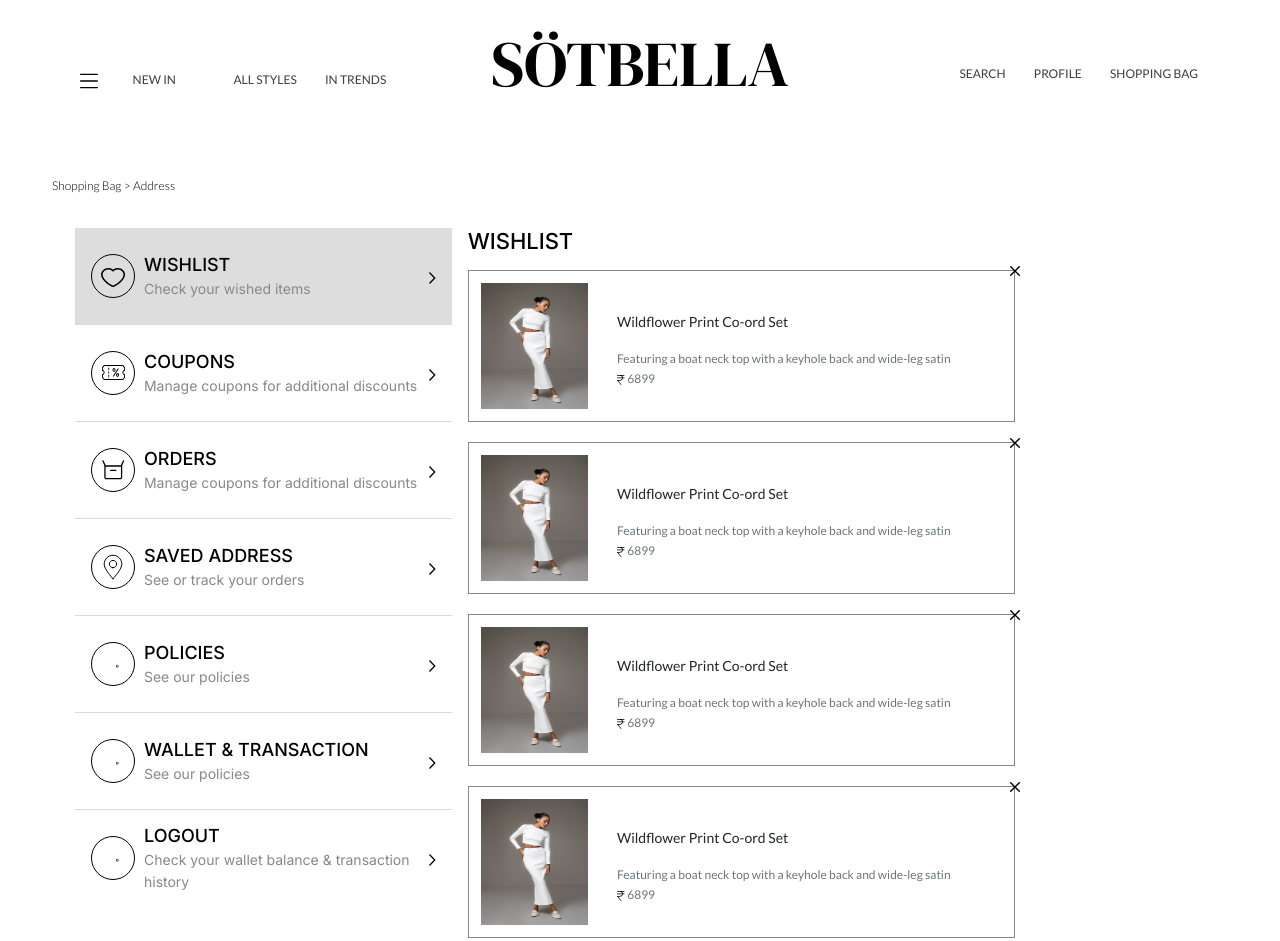
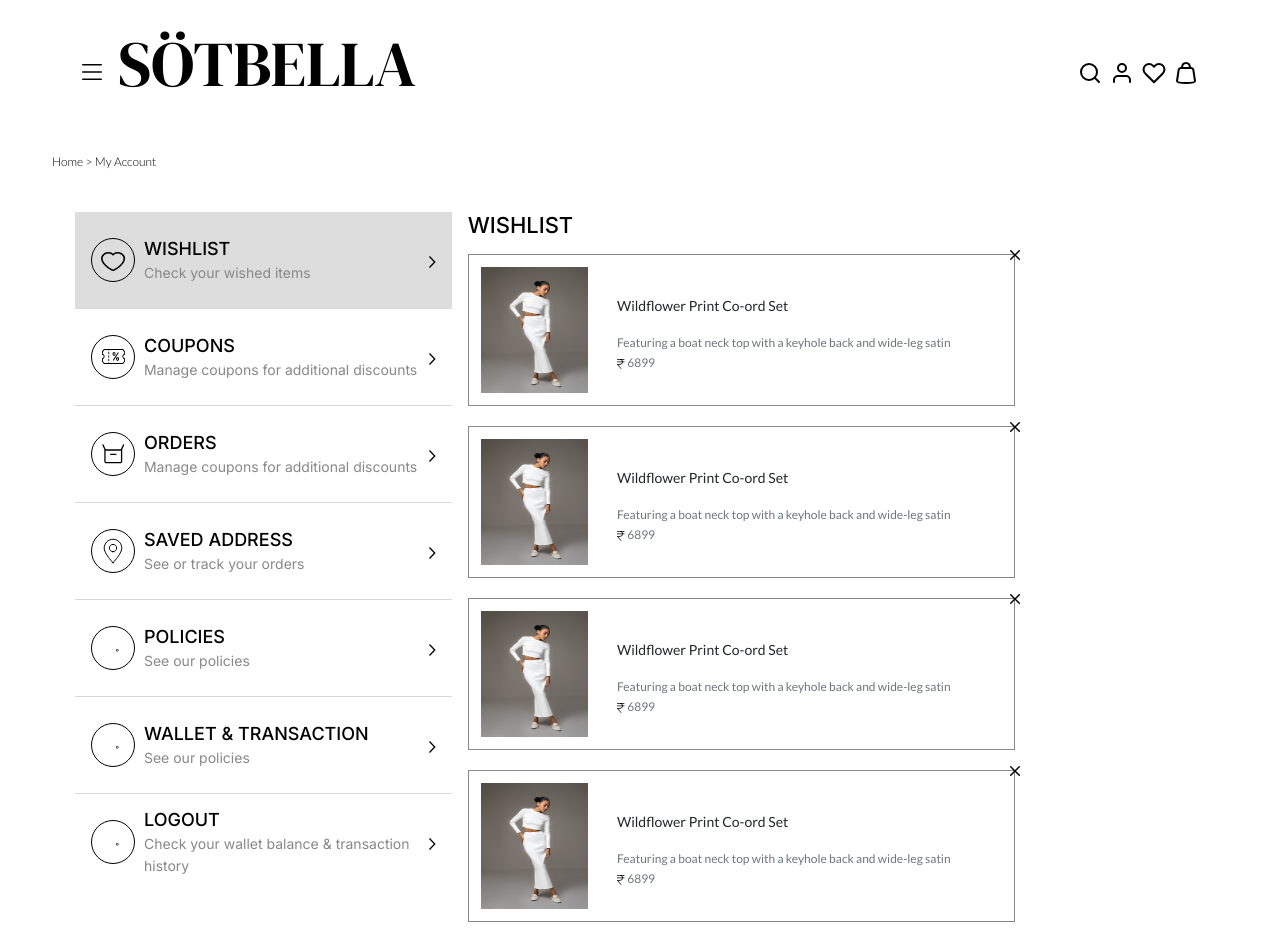
Before and after one commit to DMKuldeep/myaccount, a plain HTML site: page index.html in a window 1280 px wide. Shown: the top 941 px of the page. Drawn offline with nearby package versions, Linux system fonts and the light colour scheme; a script that the page names is missing; a web font is replaced by a local one.

Commit message:
header updated

```diff
--- a/index.html
+++ b/index.html
@@ -288,7 +288,7 @@
     integrity="sha512-bPs7Ae6pVvhOSiIcyUClR7/q2OAsRiovw4vAkX+zJbw3ShAeeqezq50RIIcIURq7Oa20rW2n2q+fyXBNcU9lrw=="
     crossorigin="anonymous" referrerpolicy="no-referrer"></script>
 
-  <title>AddressPage</title>
+  <title>Account Page</title>
 </head>
 
 
@@ -297,40 +297,58 @@
   <div>
     <div class="content">
       <div class="container">
-        <div class="row text-center align-items-center">
-          <div class="col-md-4 first-col d-flex flex-column align-items-center font">
-            <ul class="list-inline m-0 mt-3">
-              <li class="list-inline-item">
-                <img src="./assets/images/toggleblack.svg" class="lens" alt="lens image" />
-              </li>
-              <li class="list-inline-item">
-                NEW IN
-                <img src="./assets/images/downarrow.svg" alt="downarrow" class="downarrow" />
-              </li>
-              <li class="list-inline-item">ALL STYLES</li>
-              <li class="list-inline-item">
-                IN TRENDS
-                <img src="./assets/images/downarrow.svg" alt="downarrow" class="downarrow" />
-              </li>
-            </ul>
+        <!-- First Row: Fixed Icon and SÖTBELLA -->
+        <div class="row align-items-center headertop">
+          <div class="col-md-6 d-flex align-items-center ">
+            <img src="./assets/images/toggleblack.svg" alt="Toggle" class="toggle-icon">
+            <a href="https://dmkuldeep.github.io/homepage1/" alt="Homepage" style="
+            text-decoration: none;
+        " ><p class="SÖTBELLA">SÖTBELLA</p></a>
           </div>
-
-          <div class="col-md-4 text-center align-items-center">
-            <p class="SÖTBELLA">SÖTBELLA</p>
-          </div>
-          <div class="col-md-4 d-flex justify-content-end align-items-center font">
-            <ul class="list-inline mt-3">
-              <li class="list-inline-item">SEARCH</li>
-              <li class="list-inline-item">PROFILE</li>
-              <li class="list-inline-item">SHOPPING BAG</li>
-            </ul>
+          <div class="col-md-6 d-flex justify-content-end gap-2">
+            <a href="#" class="text-reset">
+              <svg xmlns="http://www.w3.org/2000/svg" width="24" height="24" fill="none" stroke="currentColor"
+                stroke-width="2" stroke-linecap="round" stroke-linejoin="round" class="feather feather-search">
+                <circle cx="11" cy="11" r="8"></circle>
+                <line x1="21" y1="21" x2="16.65" y2="16.65"></line>
+              </svg>
+            </a>
+            <a href="https://dmkuldeep.github.io/myaccount/" class="text-reset">
+              <svg xmlns="http://www.w3.org/2000/svg" width="24" height="24" fill="none" stroke="currentColor"
+                stroke-width="2" stroke-linecap="round" stroke-linejoin="round" class="feather feather-user">
+                <circle cx="12" cy="7" r="4"></circle>
+                <path d="M20 21v-2a4 4 0 0 0-4-4H8a4 4 0 0 0-4 4v2"></path>
+              </svg>
+            </a>
+            <a href="https://dmkuldeep.github.io/fcollection/" class="text-reset">
+              <svg xmlns="http://www.w3.org/2000/svg" width="24" height="24" fill="none" stroke="currentColor"
+                stroke-width="2" stroke-linecap="round" stroke-linejoin="round" class="feather feather-heart">
+                <path
+                  d="M20.84 4.61a5.5 5.5 0 0 0-7.78 0L12 5.67l-1.06-1.06a5.5 5.5 0 0 0-7.78 7.78l1.06 1.06L12 21.23l7.78-7.78 1.06-1.06a5.5 5.5 0 0 0 0-7.78z">
+                </path>
+              </svg>
+            </a>
+            <a href="https://dmkuldeep.github.io/cartsotbella/" class="text-reset">
+              <svg xmlns="http://www.w3.org/2000/svg" width="24" height="24" fill="none" stroke="currentColor"
+                stroke-width="2" stroke-linecap="round" stroke-linejoin="round" class="feather feather-shopping-bag">
+                <path d="M6.7 7c-1 0-1.8.7-2 1.7L3 20c0 1.1 2 2 9 2s9-.9 9-2L19.3 8.7c-.2-1-1-1.7-2-1.7H6.7z"></path>
+                <path d="M8 7c0-2.2.5-5 4-5s4 2.8 4 5"></path>
+              </svg>
+            </a>
           </div>
         </div>
+
+
       </div>
     </div>
+
+
+
+
+
     <div class="container col-md-12 text-start">
       <div class="row">
-        <p class="togglemenu" Home> Shopping Bag > Address</p>
+        <p class="togglemenu"> Home > My Account</p>
 
       </div>
     </div>
--- a/style.css
+++ b/style.css
@@ -38,6 +38,9 @@
   margin-top: 30px;
 }
 
+.a{
+  text-emphasis: none;
+}
 .content {
   position: relative;
   top: 0;
@@ -47,6 +50,10 @@
   height: 64px;
   flex-shrink: 0;
 }
+.row .togglemenu {
+  margin-top: 32px;
+  margin-bottom: 40px;
+}
 
 .SÖTBELLA {
   color: #000;
@@ -58,6 +65,7 @@
   line-height: 64px;
   /* 100% */
   align-items: center;
+  margin-left: 16px;
 }
 
 .content .list-inline-item:not(:last-child) {
@@ -816,10 +824,6 @@ p.discount {
   margin-left: -30px;
 }
 
-.row .togglemenu {
-  margin-top: 56px;
-  margin-bottom: 32px;
-}
 
 .profile {
   top: 35px;
```
